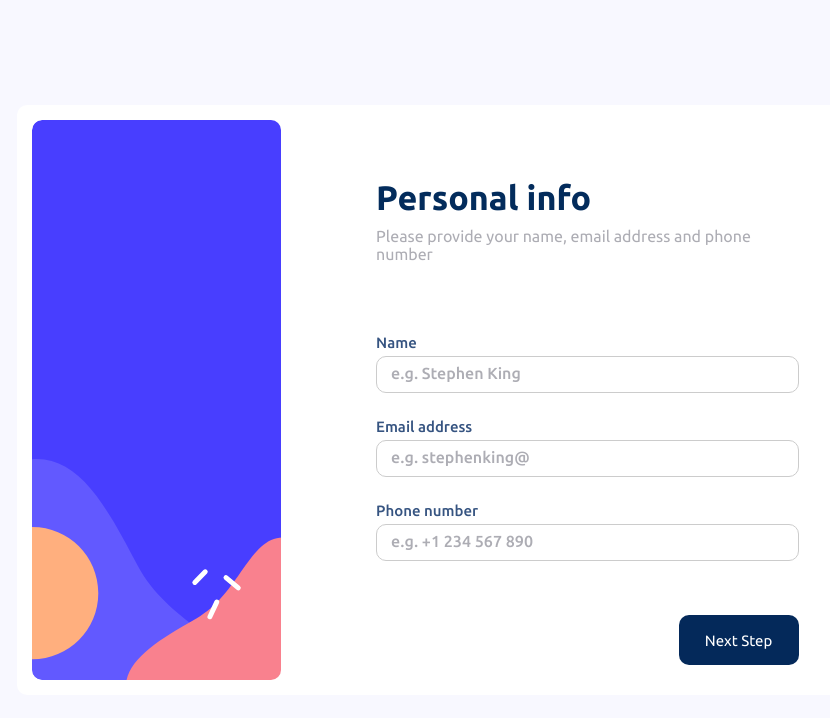
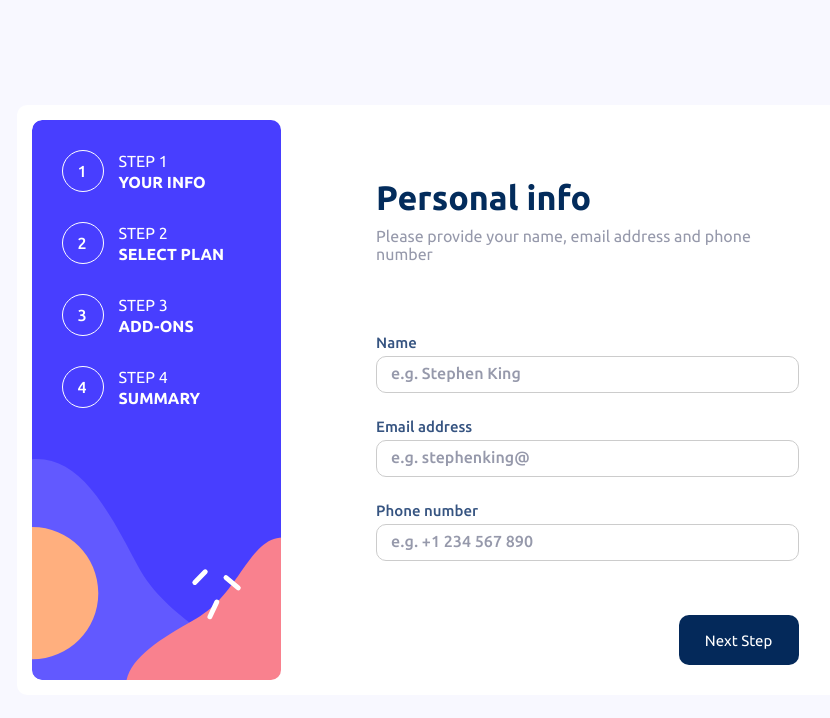
Before and after one commit to EdoardoMiglioli/Multi-step-form-design, a React (Create React App) app in the folder multi-step-form/: page / in a window 1280 px wide. Shown: the top 718 px of the page, without its empty margins (185-1015 px from the left). Built offline with nearby package versions, Linux system fonts and the light colour scheme.

Commit message:
added step elements to sidebar

```diff
--- a/multi-step-form/src/components/Sidebar/Sidebar.jsx
+++ b/multi-step-form/src/components/Sidebar/Sidebar.jsx
@@ -1,9 +1,13 @@
 import React from "react";
+import StepListElement from "./StepListElement";
 
 const Sidebar = () => {
     return (
         <div className="sidebar">
-
+            <StepListElement stepNumber="1" stepAction="YOUR INFO" />
+            <StepListElement stepNumber="2" stepAction="SELECT PLAN" />
+            <StepListElement stepNumber="3" stepAction="ADD-ONS" />
+            <StepListElement stepNumber="4" stepAction="SUMMARY" />
         </div>
     );
 }
--- /dev/null
+++ b/multi-step-form/src/components/Sidebar/StepListElement.jsx
@@ -0,0 +1,16 @@
+import React from "react";
+
+const StepListElement = ({ stepNumber, stepAction, currentStep }) => {
+    const stepNumberClasses = currentStep == stepNumber ? "selected-step-list-element-number step-list-element-number" : "step-list-element-number";
+    return (
+        <div className="step-list-element">
+            <div className={stepNumberClasses}>{stepNumber}</div>
+            <div className="step-list-element-infos">
+                <p className="step-list-element-name">STEP {stepNumber}</p>
+                <h4 className="step-list-element-action">{stepAction}</h4>
+            </div>
+        </div>
+    );
+}
+
+export default StepListElement;
--- a/multi-step-form/src/styles/index.css
+++ b/multi-step-form/src/styles/index.css
@@ -5,12 +5,12 @@
     --title-color: #032C5C;
     --subtitle-color: #35455F;
     --text-color: #365481;
-    --secondary-text-color: #ADADB4;
-    --error-text-color: #E3576D;
+    --secondary-text-color: hsl(231, 11%, 63%);
+    --error-text-color: hsl(354, 84%, 57%);
 
     --next-button-color: #04295A;
     --back-button-color: #ACADB7;
-    --selected-step-color: #BEE3FF;
+    --selected-step-color: hsl(206, 94%, 87%);
 
     --hover-button-color: #174A8B;
     --hover-back-button-color: #123760;
--- a/multi-step-form/src/styles/sidebar.css
+++ b/multi-step-form/src/styles/sidebar.css
@@ -3,4 +3,47 @@
     border-radius: 10px;
     background-image: url('../../public/assets/images/bg-sidebar-desktop.svg');
     background-size: cover;
+    font-family: var(--font-family);
+    color: #fff;
 }
+
+.step-list-element {
+    display: grid;
+    grid-template-columns: auto 1fr;
+    gap: 15px;
+    align-items: center;
+    margin-top: 30px;
+    margin-left: 30px;
+}
+
+.step-list-element-number {
+    display: flex;
+    width: 10px;
+    height: 10px;
+    border: 1px solid #fff;
+    border-radius: 50%;
+    text-align: center;
+    align-items: center;
+    padding: 15px;
+    font-weight: var(--medium-font);
+}
+
+.selected-step-list-element-number {
+    background-color: var(--selected-step-color);
+    color: hsl(213, 96%, 18%);
+}
+
+.step-list-element-infos {
+    display: grid;
+    gap: 3px;
+}
+
+.step-list-element-name {
+    font-size: 16px;
+    font-weight: var(--light-font);
+    margin: 0;
+}
+
+.step-list-element-action {
+    margin: 0;
+}
```
